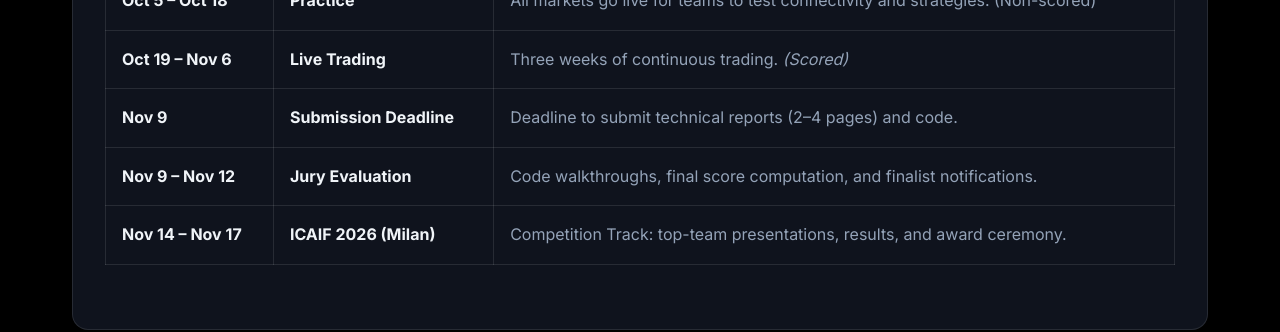
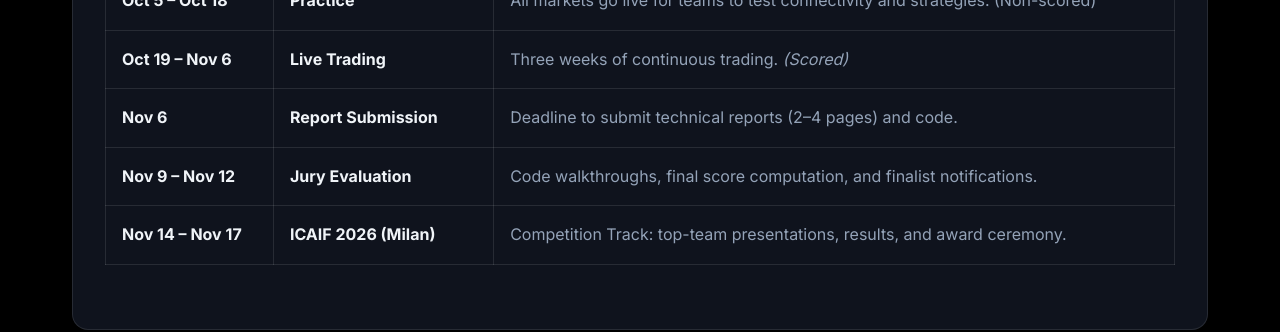
Before and after one commit to perpetual-alpha26/perpetual-alpha26.github.io, a Jekyll site: the page built from schedule.md, in a window 1280 px wide and 900 px high, scrolled down 263 px. Shown: the part 244-576 px from the top of the window. Built offline with Jekyll 4.4.1, drawn with Linux system fonts in a browser that asks for light colours.

Commit message:
Change report submission deadline to Nov 6

```diff
--- a/schedule.md
+++ b/schedule.md
@@ -38,8 +38,8 @@ title: Important Dates
                     <td>Three weeks of continuous trading. <em>(Scored)</em></td>
                 </tr>
                 <tr>
-                    <td><strong>Nov 9</strong></td>
-                    <td><strong>Submission Deadline</strong></td>
+                    <td><strong>Nov 6</strong></td>
+                    <td><strong>Report Submission</strong></td>
                     <td>Deadline to submit technical reports (2–4 pages) and code.</td>
                 </tr>
                 <tr>
```
Also changed, not shown: index.md (+1 -1 lines).
